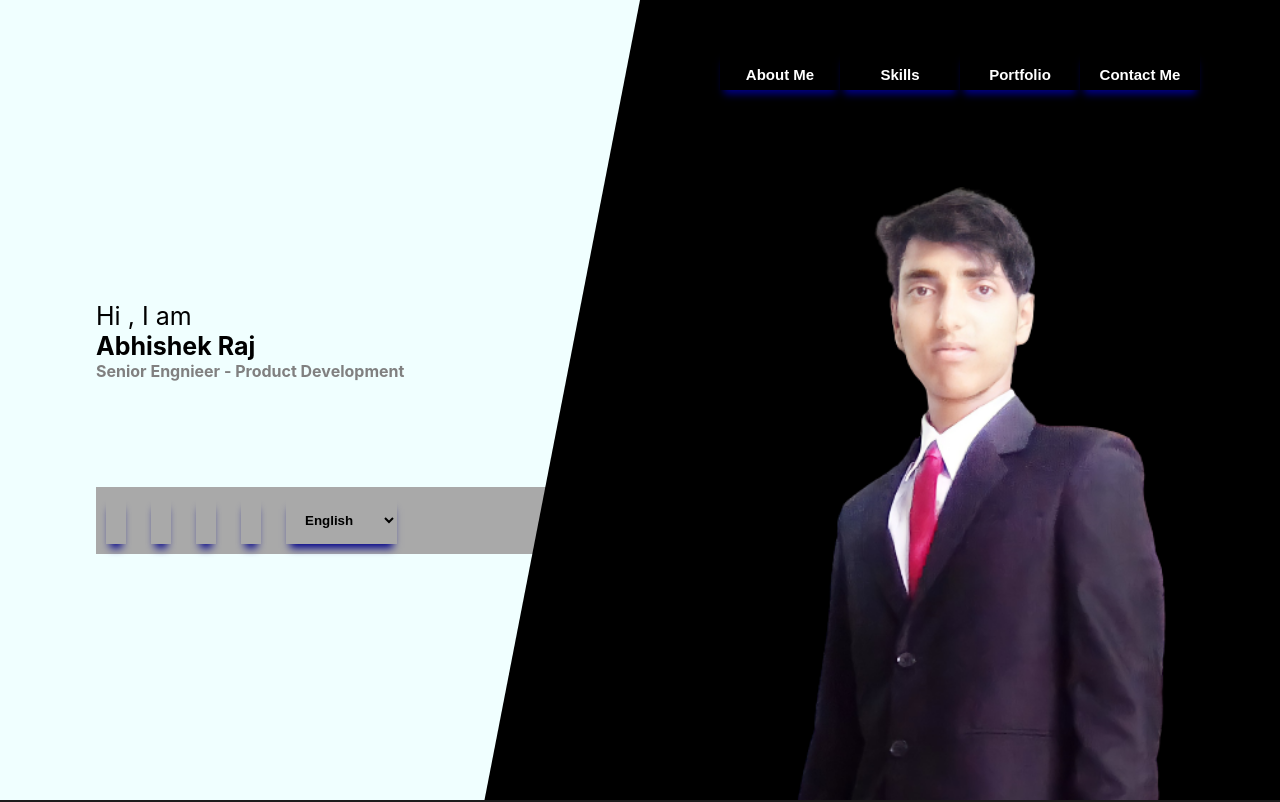
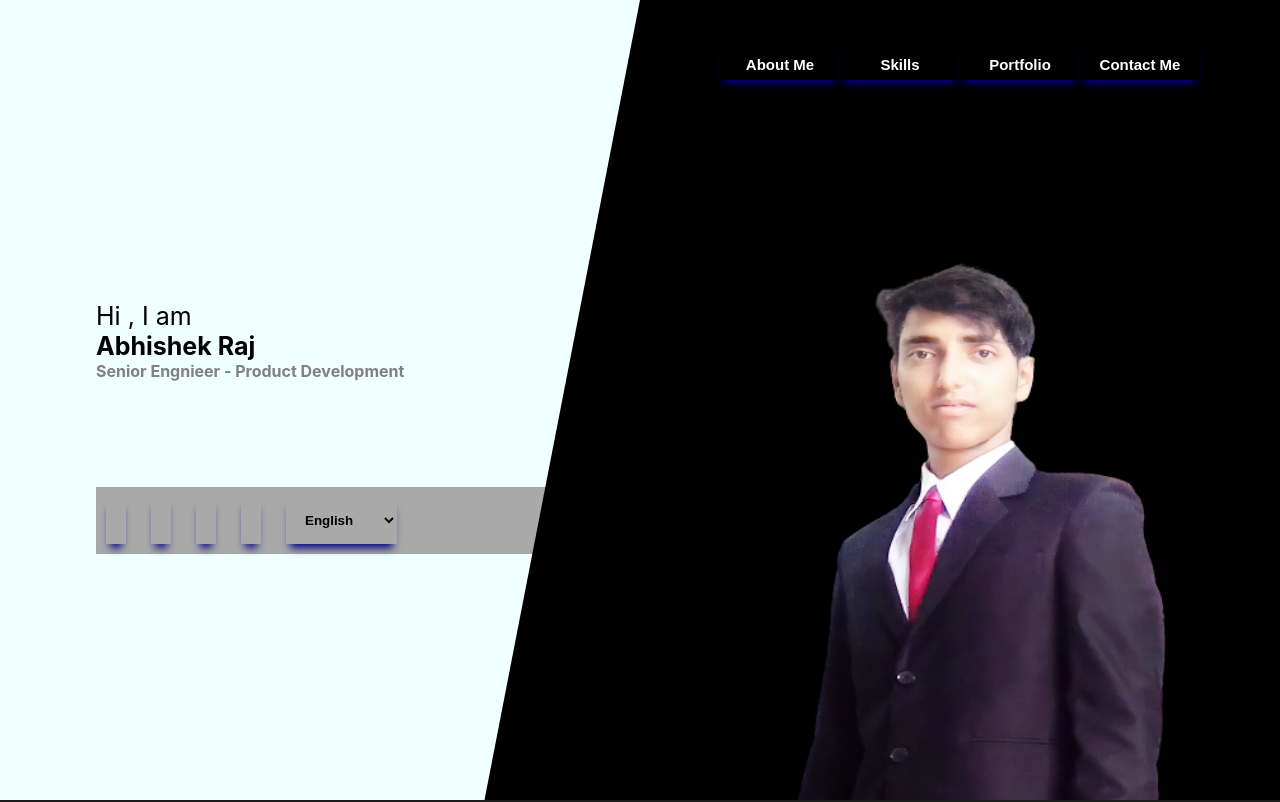
Before and after one commit to abhishekraj11303372/portfolioReact, a React (Create React App) app: page / in a window 1280 px wide. Shown: the top 802 px of the page. Built offline with nearby package versions, Linux system fonts and the light colour scheme.

Commit message:
testing margin

```diff
--- a/src/Components/Home/Home.css
+++ b/src/Components/Home/Home.css
@@ -251,12 +251,12 @@
     }
 
       .right_container .navbar {
-        margin-top: 50px;
+        margin-top: 40px;
       }
 
       .right_container img {
           bottom: 0;
-          height: 80vh;
+          height: 70vh;
           width: 50vw;
           margin-top: auto;
           margin-right: 25%;
@@ -275,7 +275,7 @@
 
       .right_container .nav_a:hover {
         height:40px;
-        width: 180px;
+        width: 170px;
         border-radius: 25px;
         font-size: 15px;
         font-weight: bold;
```
